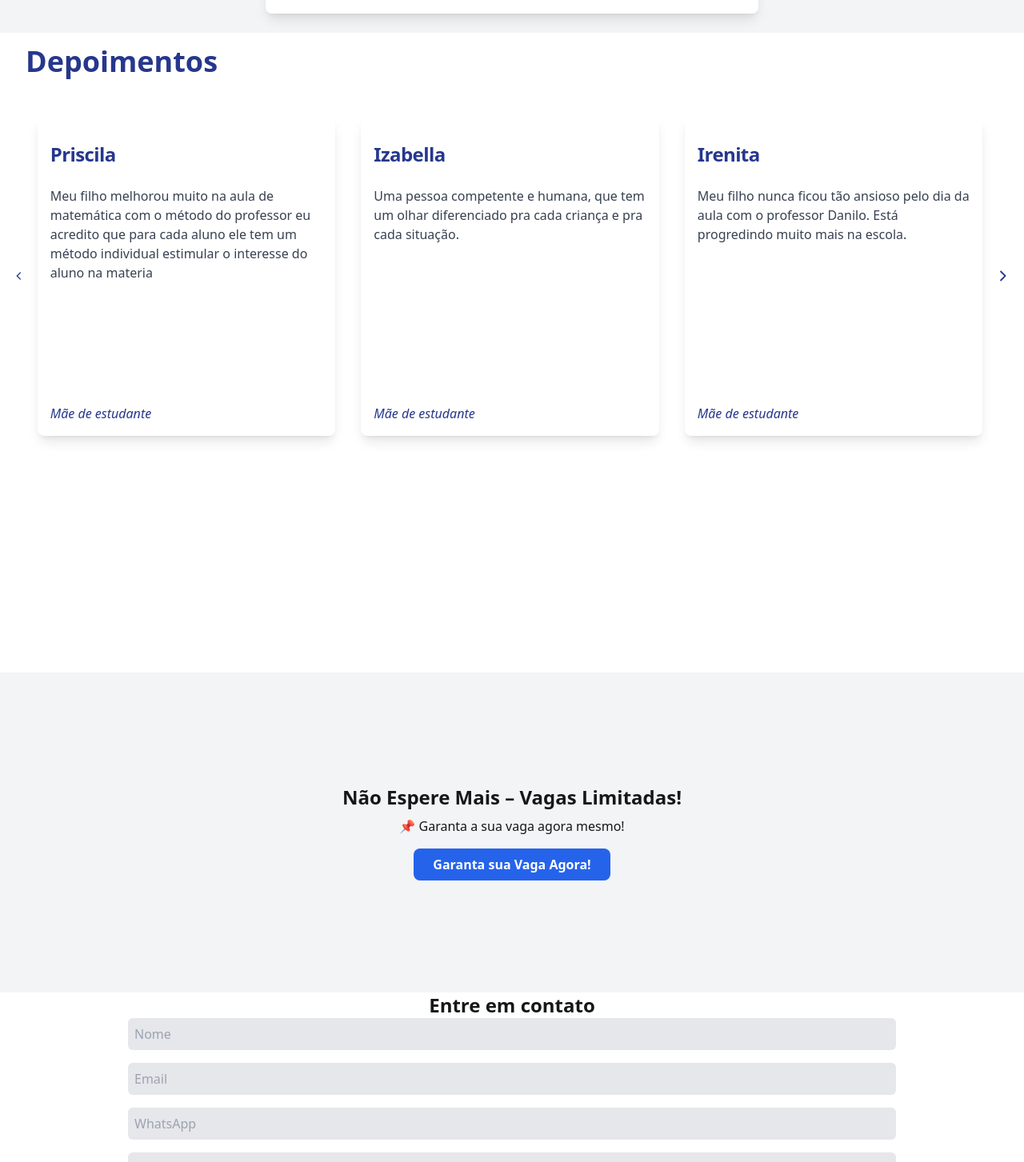
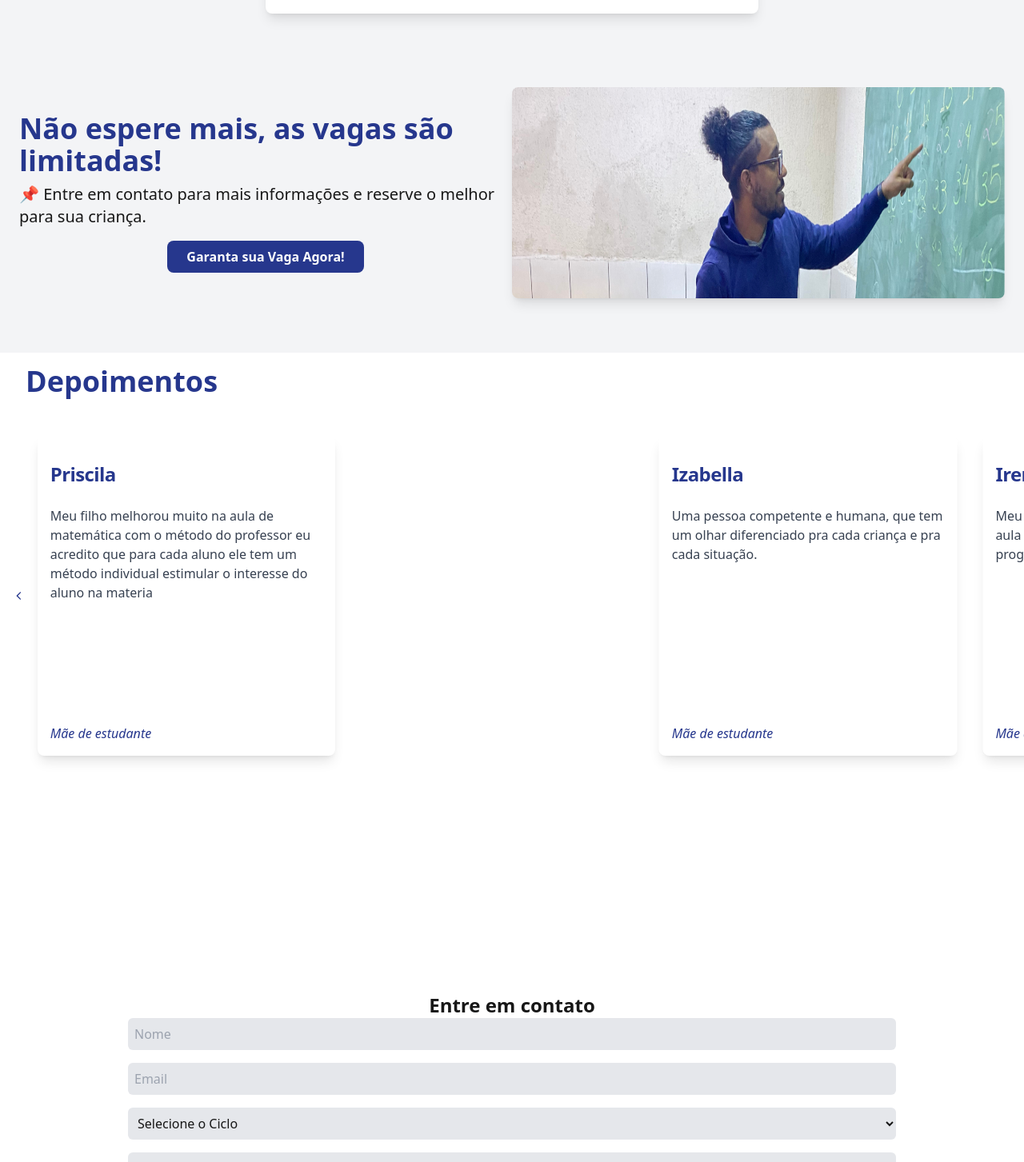
Before and after one commit to SteveSilvas/aulas-mat-universodanmatema, a Next.js app: page / in a window 1280 px wide. Shown: the part 1511-2964 px from the top of the page at 80% size. Built offline with nearby package versions, Linux system fonts and the light colour scheme.

Commit message:
adicionando select para o ciclo escolar.

```diff
--- a/src/app/page.tsx
+++ b/src/app/page.tsx
@@ -13,8 +13,8 @@ export default function Home() {
       <HomeScreen />
       <Plains />
       <Benefits />
+      <Flyer />
       <Testimonials />
-      <Flyer />
       <Contact />
     </div>
   );
--- a/src/app/screens/Benefits/index.tsx
+++ b/src/app/screens/Benefits/index.tsx
@@ -1,6 +1,4 @@
 import React from 'react';
-
-// import { Container } from './styles';
 
 const Benefits: React.FC = () => {
     return (
--- a/src/app/screens/Contact/index.tsx
+++ b/src/app/screens/Contact/index.tsx
@@ -10,6 +10,8 @@ export default function Contact() {
     const [email, setEmail] = useState("");
     const [phone, setPhone] = useState("");
     const [message, setMessage] = useState("");
+    const [cicle, setCicle] = useState("");
+
     const [, setToast] = useAtom(toastContext);
     const handleSendEmail = async (e: React.FormEvent) => {
         e.preventDefault();
@@ -21,6 +23,7 @@ export default function Contact() {
             fromName: name,
             fromEmail: email,
             phone: phone,
+            cicle: cicle,
             message: message
         })
 
@@ -31,7 +34,7 @@ export default function Contact() {
     }
 
     const isValidateFields = () => {
-        if (!name || !phone || !email || !message) {
+        if (!name || !phone || !email || !message || !cicle) {
             setToast({
                 isOpen: true,
                 text: "Preencha todos os campos."
@@ -66,6 +69,27 @@ export default function Contact() {
                         onChange={(e) => setEmail(e.target.value)}
                         className="bg-gray-200 p-2 rounded-md w-3/4"
                     />
+                    <select
+                        value={cicle}
+                        onChange={(e) => setCicle(e.target.value)}
+                        className="bg-gray-200 p-2 rounded-md w-3/4">
+                        <option value="" disabled selected hidden>
+                            Selecione o Ciclo
+                        </option>
+                        <option value="1">1º Ano Fundamental</option>
+                        <option value="2">2º Ano Fundamental</option>
+                        <option value="3">3º Ano Fundamental</option>
+                        <option value="4">4º Ano Fundamental</option>
+                        <option value="5">5º Ano Fundamental</option>
+                        <option value="6">6º Ano Fundamental</option>
+                        <option value="7">7º Ano Fundamental</option>
+                        <option value="8">8º Ano Fundamental</option>
+                        <option value="9">9º Ano Fundamental</option>
+                        <option value="1-medio">1º Ano - Ensino Médio</option>
+                        <option value="2-medio">2º Ano - Ensino Médio</option>
+                        <option value="3-medio">3º Ano - Ensino Médio</option>
+                        <option value="pre-vestibular">Pré-vestibular</option>
+                    </select>
                     <input
                         type="tel"
                         name="phone"
@@ -100,7 +124,7 @@ export default function Contact() {
                         Muito obrigado por acreditar na matemática e chegar até aqui!
                     </p>
                     <p className="text-xl text-gray-800 ">
-                            Entre em contato para desenvolvermos soluções juntos e me acompanhe nas redes sociais
+                        Entre em contato para desenvolvermos soluções juntos e me acompanhe nas redes sociais.
                     </p>
                 </div>
             </section>
--- a/src/app/screens/Flyer/index.tsx
+++ b/src/app/screens/Flyer/index.tsx
@@ -1,15 +1,37 @@
 import React from 'react';
-
+import Image from 'next/image';
+import danmatema_home from "../../../assets/professor_danilo.png";
+import DefaultButton from '@/components/DefaultButton';
 const Flyer: React.FC = () => {
     return (
-        <section id="flyer" className="h-[50vh] p-6 text-center flex flex-col items-center justify-center bg-gray-100">
-            <h2 className="text-2xl font-bold">Não Espere Mais – Vagas Limitadas!</h2>
-            <p className="mt-2">📌 Garanta a sua vaga agora mesmo!</p>
-            <button className="mt-4 bg-blue-600 text-white py-2 px-6 rounded-lg font-semibold hover:bg-blue-700 transition">
-                Garanta sua Vaga Agora!
-            </button>
+        <section id="flyer" className="min-h-[50vh] flex flex-col md:flex-row-reverse bg-gray-100 p-6">
+            <figure className="flex justify-center items-center w-full md:w-1/2 animate-slideInRight">
+                <Image
+                    className="h-[75%] w-auto rounded-lg shadow-lg"
+                    src={danmatema_home}
+                    title="Fotografia do Vendedor"
+                    alt="Fotografia do Vendedor"
+                    width={500}
+                    height={500}
+                    priority
+                />
+            </figure>
+
+            <section className="flex flex-col justify-center items-center w-full md:w-1/2 animate-slideInLeft">
+                <h2 className="text-2xl md:text-4xl font-bold text-blue_d">
+                    Não espere mais, as vagas são limitadas!
+                </h2>
+                <p className="mt-2 text-lg md:text-xl">
+                    📌 Entre em contato para mais informações e reserve o melhor para sua criança.
+                </p>
+                <DefaultButton
+                    to='#contato'
+                    title='Garanta sua Vaga Agora!'
+                    className="mt-4 bg-blue_d text-white py-2 px-6 rounded-lg font-semibold hover:bg-orange-600 transition"
+                />
+            </section>
         </section>
     );
-}
+};
 
 export default Flyer;
--- a/src/utils/interfaces/SendMail.ts
+++ b/src/utils/interfaces/SendMail.ts
@@ -8,4 +8,5 @@ export interface IMailSendMailData{
     fromEmail: string;
     phone: string;
     message: string;
+    cicle: string;
 }
```
Lines whose indentation alone changed are shown as unchanged.
